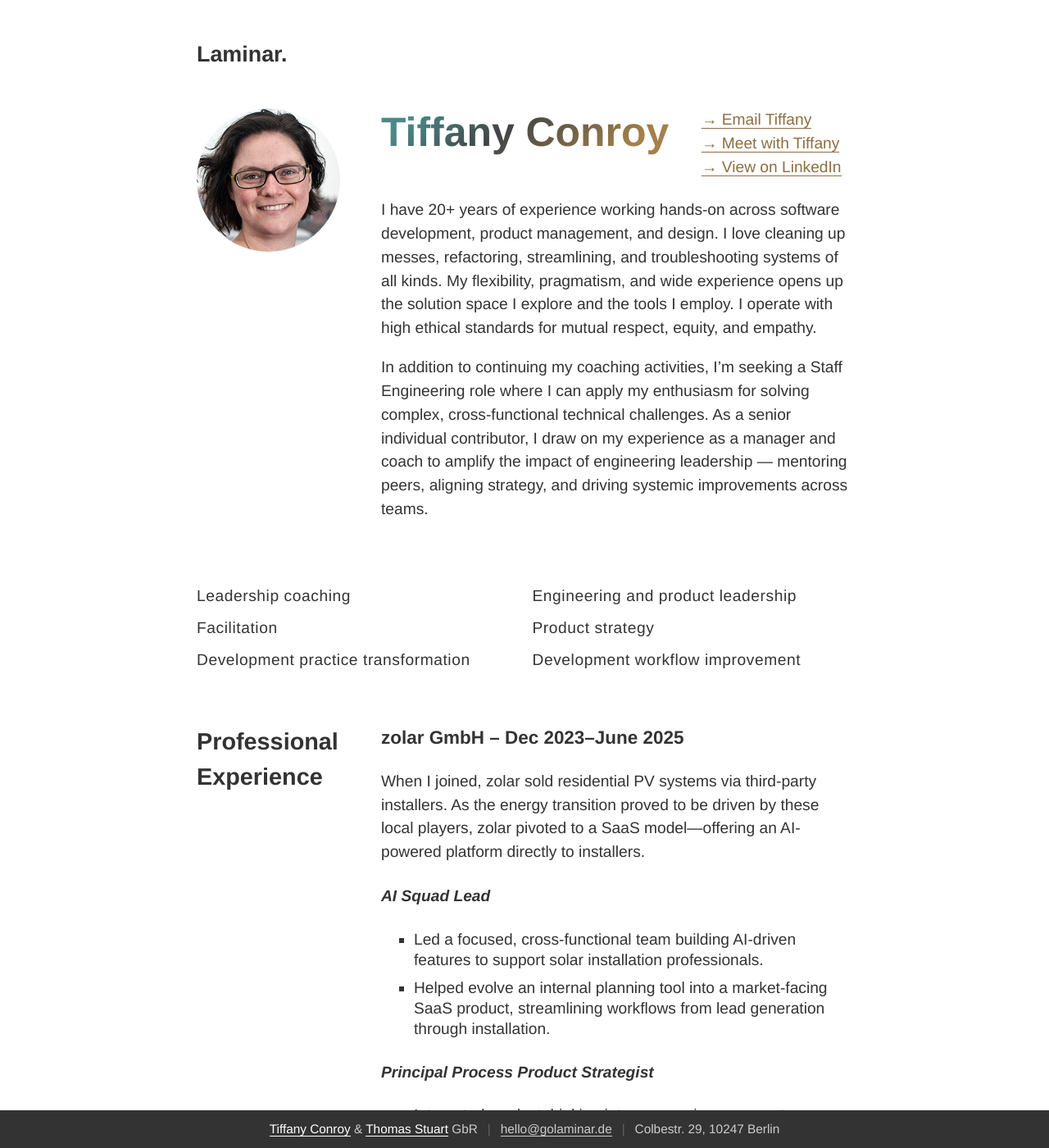
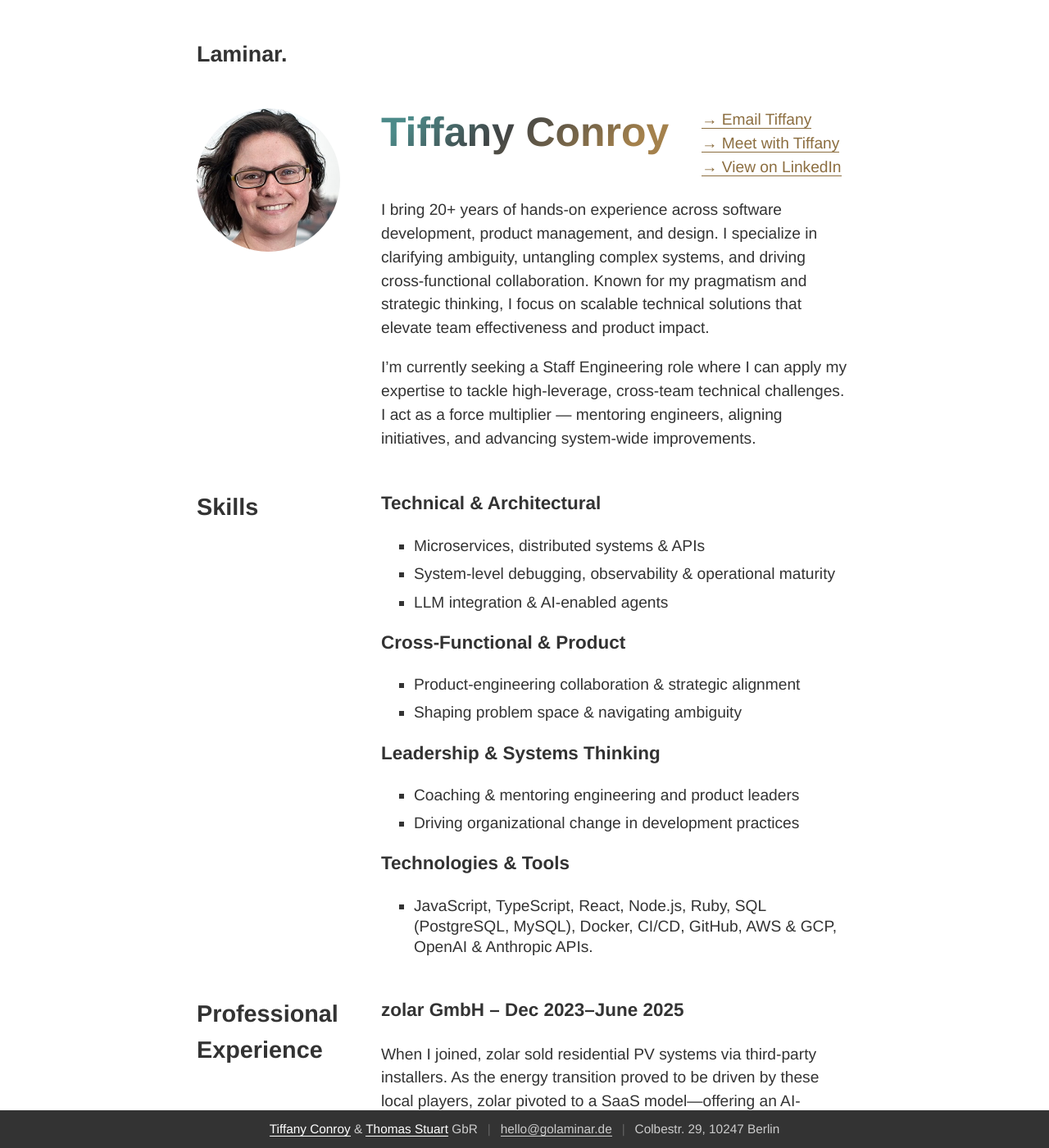
Before and after one commit to golaminar/golaminar.github.io, a Jekyll site: the page built from tiffany/cv.html, in a window 1280 px wide and 1400 px high. Shown: the whole window at 82% size. Built offline with Jekyll 4.4.1, drawn with Linux system fonts in a browser that asks for light colours; some of the changed text lies outside the part shown.

Commit message:
Lots of CV updates

```diff
--- a/tiffany/cv.html
+++ b/tiffany/cv.html
@@ -41,31 +41,50 @@
                     </p>
                 </div>
                 <p>
-                    I have 20+ years of experience working hands-on across software development, product management, and
-                    design. I love cleaning up messes, refactoring, streamlining, and troubleshooting systems of all kinds.
-                    My flexibility, pragmatism, and wide experience opens up the solution space I explore and the tools I employ.
-                    I operate with high ethical standards for mutual respect, equity, and empathy.
+                    I bring 20+ years of hands-on experience across software development, product management, and design. I specialize in
+                    clarifying ambiguity, untangling complex systems, and driving cross-functional collaboration. Known for my pragmatism and strategic thinking,
+                    I focus on scalable technical solutions that elevate team effectiveness and product impact.
                 </p>
                 <p>
-                    In addition to continuing my coaching activities, I’m seeking a Staff Engineering role where I can apply
-                    my enthusiasm for solving complex, cross-functional technical challenges. As a senior individual contributor,
-                    I draw on my experience as a manager and coach to amplify the impact of engineering leadership — mentoring peers,
-                    aligning strategy, and driving systemic improvements across teams.
+                    I’m currently seeking a Staff Engineering role where I can apply my expertise to tackle high-leverage, cross-team
+                    technical challenges. I act as a force multiplier — mentoring engineers, aligning initiatives, and advancing system-wide
+                    improvements.
                 </p>
             </div>
         </div>
     </section>
 
-    <section class="page" id="skills">
-        <div>
-            <ul class="two-column">
-                <li>Leadership coaching</li>
-                <li>Facilitation</li>
-                <li>Development practice transformation</li>
-                <li>Engineering and product leadership</li>
-                <li>Product strategy</li>
-                <li>Development workflow improvement</li>
-            </ul>
+    <section class="page" id="skills-and-technologies">
+        <div class="cols">
+            <div class="col col-sidebar">
+                <h2>Skills</h2>
+            </div>
+            <div class="col col-main">
+                <h3>Technical & Architectural</h3>
+                <ul>
+                    <li>Microservices, distributed systems & APIs</li>
+                    <li>System-level debugging, observability & operational maturity</li>
+                    <li>LLM integration & AI-enabled agents</li>
+                </ul>
+
+                <h3>Cross-Functional & Product</h3>
+                <ul>
+                    <li>Product-engineering collaboration & strategic alignment</li>
+                    <li>Shaping problem space & navigating ambiguity</li>
+                </ul>
+
+                <h3>Leadership & Systems Thinking</h3>
+                <ul>
+                    <li>Coaching & mentoring engineering and product leaders</li>
+                    <li>Driving organizational change in development practices</li>
+                </ul>
+
+                <h3>Technologies & Tools</h3>
+                <ul>
+                    <li>JavaScript, TypeScript, React, Node.js, Ruby, SQL (PostgreSQL, MySQL), Docker, CI/CD, GitHub, AWS & GCP, OpenAI
+                        & Anthropic APIs.</li>
+                </ul>
+            </div>
         </div>
     </section>
 
@@ -85,12 +104,18 @@
 
                 <h4 style="font-style: italic;">AI Squad Lead</h4>
                 <ul>
-                    <li>Led a focused, cross-functional team building AI-driven features to support solar installation professionals.</li>
-                    <li>Helped evolve an internal planning tool into a market-facing SaaS product, streamlining workflows from lead generation through installation.</li>
+                    <li>Led a focused, cross-functional team building AI-driven features to support solar installation professionals.
+                    </li>
+                    <li>Co-developed LLM-integrated agents capable of interacting with APIs and tools to automate complex user
+                        workflows via natural language input.</li>
+                    <li>Integrated AI functionality directly into product workflows, enabling solar professionals to complete complex tasks
+                        more efficiently with natural language commands.</li>
+                    <li>Designed and implemented an LLM-powered end-to-end test suite (in Playwright) to validate tool interactions and ensure reliable
+                        AI-driven workflows.</li>
                 </ul>
-
                 <h4 style="font-style: italic;">Principal Process Product Strategist</h4>
                 <ul>
+                    <li>Performed in-depth data analysis to uncover process inefficiencies and customer behaviour patterns.</li>
                     <li>Integrated product thinking into process improvement initiatives, translating operational challenges into internal software tools.</li>
                     <li>Promoted modern product practices across technology and operations teams.</li>
                 </ul>
```
